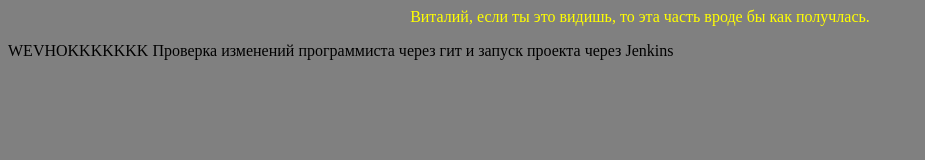
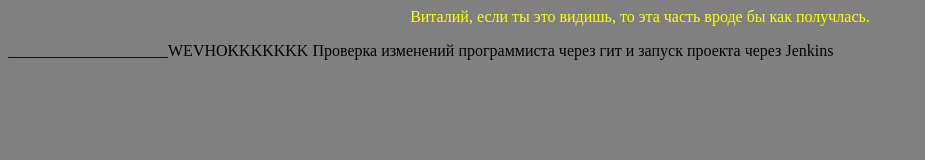
Before and after one commit to vitkazak/Jenkins_Repo, a plain HTML site: page index.html in a window 1280 px wide. Shown: the whole page, without its empty margins (0-925 px from the left). Drawn offline with Linux system fonts and the light colour scheme.

Commit message:
Message_2

```diff
--- a/index.html
+++ b/index.html
@@ -7,6 +7,6 @@
  	<center>
   		<p><font color=yellow>Виталий, если ты это видишь, то эта часть вроде бы как получлась.</font></p>
   	</center>
-WEVHOKKKKKKK Проверка изменений программиста через гит и запуск проекта через Jenkins
+____________________WEVHOKKKKKKK Проверка изменений программиста через гит и запуск проекта через Jenkins
  </body>
 </html>
```
